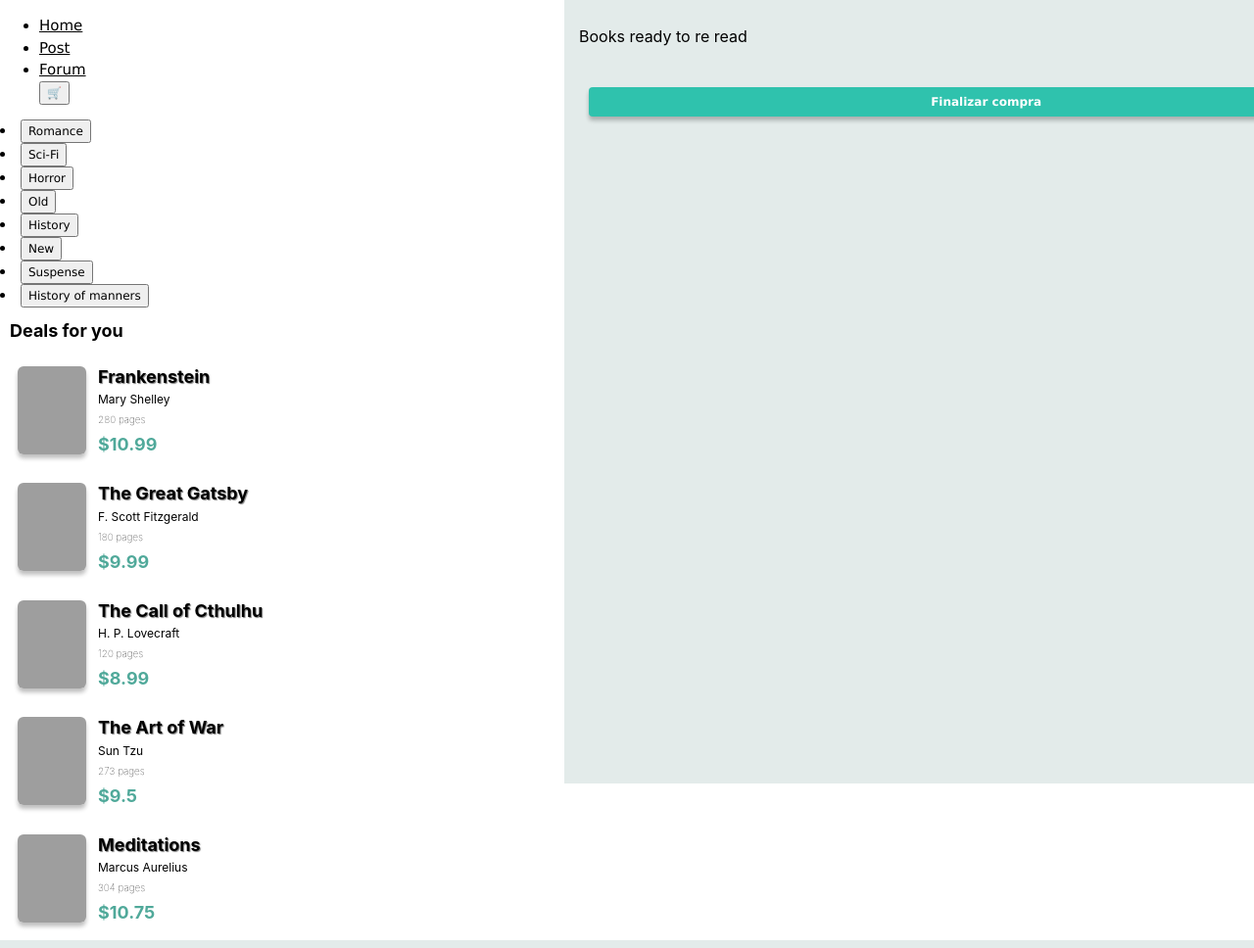
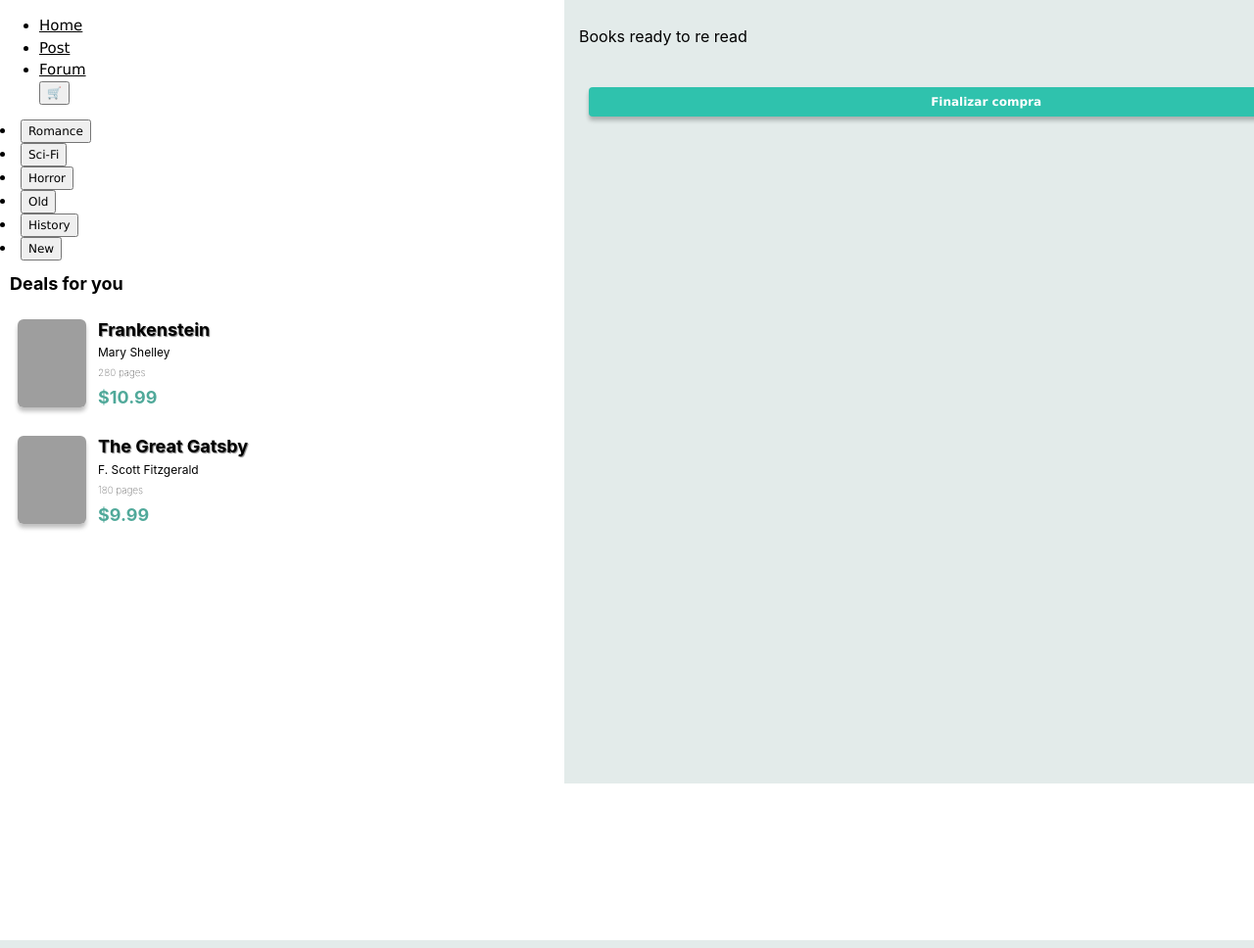
Before and after one commit to ValentinaM7/projectBook-e, a plain HTML site: page index.html in a window 1280 px wide. Shown: the top 968 px of the page at 98% size. After the commit the page ends 800 px from the top, so only its background shows below. Drawn offline with nearby package versions, Linux system fonts and the light colour scheme; some packages are replaced by stand-ins of ours; grey boxes are pictures that could not be loaded; a script that the page names is missing; a web font is replaced by a local one.

Commit message:
Dom anda

```diff
--- a/JS/main.js
+++ b/JS/main.js
@@ -10,6 +10,7 @@ const listacarro = document.getElementById("list-cart");
 const categorias = document.getElementById("lista-categorias");
 const totalPagar = document.getElementById("total");
 const pagarlibrosfin = document.getElementById("pagarlibros");
+const contenedorLibros = document.getElementById("contenedor-libros");
 
 openBtn.addEventListener("click", () => {
   aside.classList.add("show");
@@ -29,188 +30,7 @@ cerrarcarro.addEventListener("click", () => {
 
 let carrito = [];
 
-const books = [
-  {
-    id: 1,
-    title: "Pride and Prejudice",
-    author: "Jane Austen",
-    pages: 432,
-    category: "Romance",
-    price: 12.99,
-    image: "https://covers.openlibrary.org/b/id/8225261-L.jpg",
-  },
-  {
-    id: 2,
-    title: "1984",
-    author: "George Orwell",
-    pages: 328,
-    category: "Sci-Fi",
-    price: 14.5,
-    image: "https://covers.openlibrary.org/b/id/7222246-L.jpg",
-  },
-  {
-    id: 3,
-    title: "Dracula",
-    author: "Bram Stoker",
-    pages: 418,
-    category: "Horror",
-    price: 11.75,
-    image: "https://covers.openlibrary.org/b/id/8231992-L.jpg",
-  },
-  {
-    id: 4,
-    title: "Frankenstein",
-    author: "Mary Shelley",
-    pages: 280,
-    category: "Horror",
-    price: 10.99,
-    image: "https://covers.openlibrary.org/b/id/8091016-L.jpg",
-  },
-  {
-    id: 5,
-    title: "Moby Dick",
-    author: "Herman Melville",
-    pages: 635,
-    category: "Old",
-    price: 13.25,
-    image: "https://covers.openlibrary.org/b/id/555222-L.jpg",
-  },
-  {
-    id: 6,
-    title: "The Great Gatsby",
-    author: "F. Scott Fitzgerald",
-    pages: 180,
-    category: "Old",
-    price: 9.99,
-    image: "https://covers.openlibrary.org/b/id/7222276-L.jpg",
-  },
-  {
-    id: 7,
-    title: "War and Peace",
-    author: "Leo Tolstoy",
-    pages: 1225,
-    category: "History",
-    price: 16.9,
-    image: "https://covers.openlibrary.org/b/id/7222245-L.jpg",
-  },
-  {
-    id: 8,
-    title: "Anna Karenina",
-    author: "Leo Tolstoy",
-    pages: 864,
-    category: "Romance",
-    price: 14.1,
-    image: "https://covers.openlibrary.org/b/id/8235112-L.jpg",
-  },
-  {
-    id: 9,
-    title: "The Odyssey",
-    author: "Homer",
-    pages: 541,
-    category: "Old",
-    price: 15.99,
-    image: "https://covers.openlibrary.org/b/id/8235283-L.jpg",
-  },
-  {
-    id: 10,
-    title: "The Iliad",
-    author: "Homer",
-    pages: 683,
-    category: "Old",
-    price: 15.99,
-    image: "https://covers.openlibrary.org/b/id/8091234-L.jpg",
-  },
-  {
-    id: 11,
-    title: "To Kill a Mockingbird",
-    author: "Harper Lee",
-    pages: 336,
-    category: "New",
-    price: 12.99,
-    image: "https://covers.openlibrary.org/b/id/8228691-L.jpg",
-  },
-  {
-    id: 12,
-    title: "Jane Eyre",
-    author: "Charlotte Brontë",
-    pages: 532,
-    category: "Romance",
-    price: 11.5,
-    image: "https://covers.openlibrary.org/b/id/8231989-L.jpg",
-  },
-  {
-    id: 13,
-    title: "Brave New World",
-    author: "Aldous Huxley",
-    pages: 268,
-    category: "Sci-Fi",
-    price: 13.75,
-    image: "https://covers.openlibrary.org/b/id/7222243-L.jpg",
-  },
-  {
-    id: 14,
-    title: "Fahrenheit 451",
-    author: "Ray Bradbury",
-    pages: 249,
-    category: "Sci-Fi",
-    price: 12.8,
-    image: "https://covers.openlibrary.org/b/id/11138456-L.jpg",
-  },
-  {
-    id: 15,
-    title: "The Picture of Dorian Gray",
-    author: "Oscar Wilde",
-    pages: 254,
-    category: "Suspense",
-    price: 11.2,
-    image: "https://covers.openlibrary.org/b/id/8235081-L.jpg",
-  },
-  {
-    id: 16,
-    title: "The Call of Cthulhu",
-    author: "H. P. Lovecraft",
-    pages: 120,
-    category: "Horror",
-    price: 8.99,
-    image: "https://covers.openlibrary.org/b/id/8235300-L.jpg",
-  },
-  {
-    id: 17,
-    title: "The Art of War",
-    author: "Sun Tzu",
-    pages: 273,
-    category: "History of manners",
-    price: 9.5,
-    image: "https://covers.openlibrary.org/b/id/8235576-L.jpg",
-  },
-  {
-    id: 18,
-    title: "Meditations",
-    author: "Marcus Aurelius",
-    pages: 304,
-    category: "History of manners",
-    price: 10.75,
-    image: "https://covers.openlibrary.org/b/id/8235205-L.jpg",
-  },
-  {
-    id: 19,
-    title: "The Prince",
-    author: "Niccolò Machiavelli",
-    pages: 140,
-    category: "History of manners",
-    price: 9.2,
-    image: "https://covers.openlibrary.org/b/id/8235211-L.jpg",
-  },
-  {
-    id: 20,
-    title: "Hamlet",
-    author: "William Shakespeare",
-    pages: 210,
-    category: "Old",
-    price: 10.99,
-    image: "https://covers.openlibrary.org/b/id/8235101-L.jpg",
-  },
-];
+const books = [];
 
 const getCategoriasUnicas = () => {
   const categoriasLibros = books.map((book) => book.category); //Traemos todas las categorias a una nueva lista array
@@ -242,10 +62,10 @@ const getCategoriasUnicas = () => {
   const showBooksOnlyCat = (bookCat) => { // Función para mostrar los libros filtrados
     const librosFiltrados = books.filter((b) => b.category === bookCat);
 
-    openBtn.innerHTML = ""; // limpio antes de imprimir
+     contenedorLibros.innerHTML = ""; // limpio antes de imprimir
 
     librosFiltrados.forEach((book) => {
-      openBtn.innerHTML += `
+      contenedorLibros.innerHTML += `
       <div class="libro-picandtext" id=${book.id} onclick="showBookDetails(${book.id})">
         <img src="${book.image}" alt="${book.title}">
         <div class="libro-detalles">
@@ -264,7 +84,7 @@ const templateLibros = () => {
   books
     .filter((book) => book.price < 11)
     .forEach((book) => {
-      openBtn.innerHTML += `<div class="libro-picandtext" id=${book.id} onclick="showBookDetails(${book.id})">
+      contenedorLibros.innerHTML += `<div class="libro-picandtext" id=${book.id} onclick="showBookDetails(${book.id})">
                             <img src =${book.image} alt="${book.title} ">
                             <div class="libro-detalles">
                                 <h3>${book.title} </h3>
@@ -418,21 +238,21 @@ pagarlibrosfin.addEventListener("click", () => {
   agregadoraDeLibros()
 })});
 
-templateLibros();
-getCategoriasUnicas();
 
-// document.addEventListener("DOMContentLoaded", async () => {
-//     try{
-//         let res = await fetch("json/object.json");
-//         let data = await res.json();
+document.addEventListener("DOMContentLoaded", async () => {
+    try{
+        let res = await fetch("json/object.json");
+        let data = await res.json();
 
-//         data.forEach(data => {
-//             books.push(data)
-//         });
+        data.forEach(item => {
+            books.push(item)
+        });
 
-//         console.log(data)
-//     }
-//     catch (error){
-//         console.error(error);
-//     }
-// });
+        console.log(data)
+        templateLibros();
+        getCategoriasUnicas();
+    }
+    catch (error){
+        console.error(error);
+    }
+});
--- a/index.html
+++ b/index.html
@@ -32,6 +32,7 @@
         <main>
             <h2 class="deals">Deals for you</h2>
             <section class="list-of-books" id="openBtn">
+                <div id="contenedor-libros"></div>
             </section>
         </main>
         <aside id="myAside">
```
